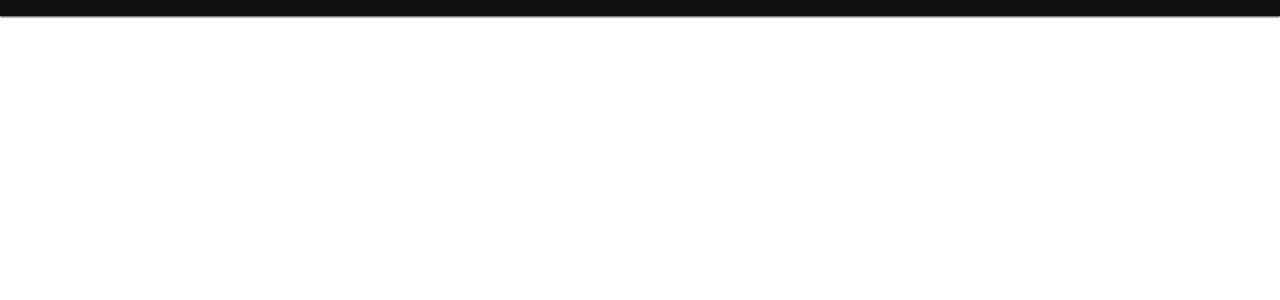
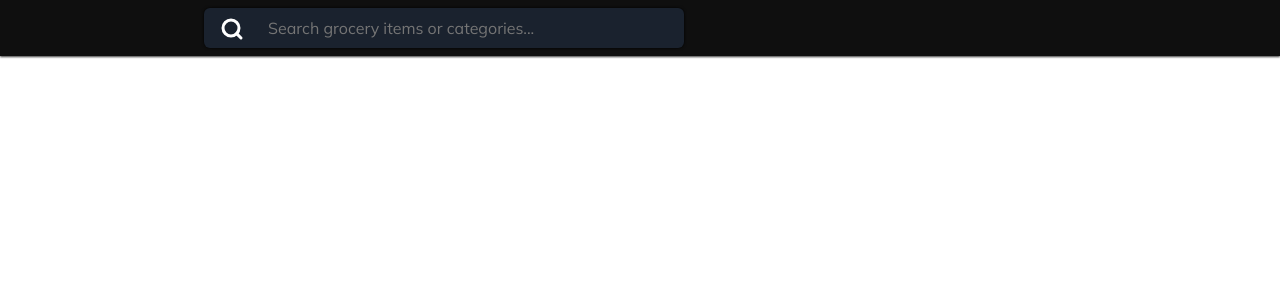
Before and after one commit to yash-882/veggora, a React (Vite) app: page / in a window 1280 px wide. Shown: the top 300 px of the page. Built offline with nearby package versions, Linux system fonts and the light colour scheme.

Commit message:
feat: add search bar with styles

```diff
--- a/src/App.css
+++ b/src/App.css
@@ -15,6 +15,23 @@
 /* this section contains nav links */
 .navbar-section-2{
     flex-grow: 1; /*grows on desktop*/
-    justify-content: center;  /*in desktop mode*/
+    justify-content: center;  /*on desktop mode*/
     background-color: inherit;
 }
+/* search input bar */
+.nav-input-group{
+    height: 40px;
+    width: 480px;
+    background-color: rgb(26, 34, 46);
+    box-shadow: 0px 0px 3px rgb(0, 0, 0);
+}
+.nav-input-group input{
+    background-color: transparent;
+    outline: none;
+}
+/* When its get in focus the bg of input bar's bg and text shadow change */
+.nav-input-group input:focus{
+    transition: all 0.5s;
+    background-color: #000000;
+    box-shadow: 0px 0px 4px rgba(255, 255, 255, 0.179);
+}
--- a/src/components/Navbar.jsx
+++ b/src/components/Navbar.jsx
@@ -1,3 +1,6 @@
+import {Search} from "lucide-react"
+
+
 function Navbar() {
     return (
         // Main navbar container: uses Bootstrap utility classes for layout and styling
@@ -5,6 +8,22 @@ function Navbar() {
 
             {/* SECTION 1 — Left part of the navbar with logo, filter button, and search bar */}
             <div className="navbar-section-1 d-flex align-items-center">
+
+                {/* Search bar */}
+                <div className='nav-input-group rounded-2 d-flex'>
+                    <form action="" className='d-flex align-items-center w-100'>
+                        {/* Search icon inside button */}
+                        <button className='bg-transparent border border-0 px-3'>
+                            <Search color="white" strokeWidth={3} />
+                        </button>
+
+                        {/* Search input */}
+                        <input
+                            type="text"
+                            className='text-white px-2 border rounded-start-0 rounded-end-2 border-0 h-100 w-100'
+                            placeholder='Search grocery items or categories...' />
+                    </form>
+                </div>
             </div>
 
             {/* SECTION 2 — Right part of the navbar with links like cart, orders, and user dropdown */}
```
Also changed, not shown: src/assets/images/website-logo.png (added).
